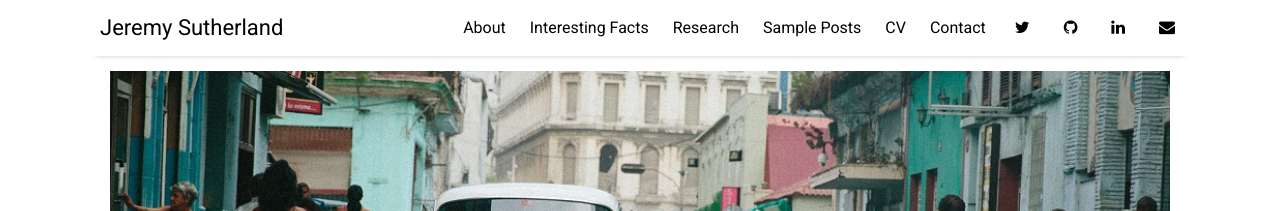
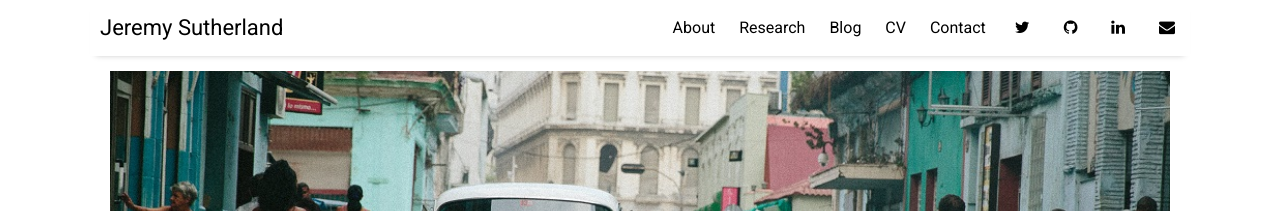
Before and after one commit to jeremysutherland/jeremysutherland.github.io, a Jekyll site: the page built from index.html, in a window 1280 px wide. Shown: the top 211 px of the page. Built offline with Jekyll 4.4.1, drawn with Linux system fonts in a browser that asks for light colours; nearby versions of some CDN libraries; the list of posts is cut into pages by our own code.

Commit message:
Update settings.yml

```diff
--- a/_data/settings.yml
+++ b/_data/settings.yml
@@ -8,9 +8,9 @@
 
 menu:
 - {name: 'About',              url: 'about'}
-- {name: 'Interesting Facts',  url: 'facts'}
+#- {name: 'Interesting Facts',  url: 'facts'}
 - {name: 'Research',           url: 'resources'}
-- {name: 'Sample Posts',       url: 'sample-posts'}
+- {name: 'Blog',               url: 'sample-posts'}
 - {name: 'CV',                 url: 'documentation'}
 - {name: 'Contact',            url: 'contact'}
 
```
